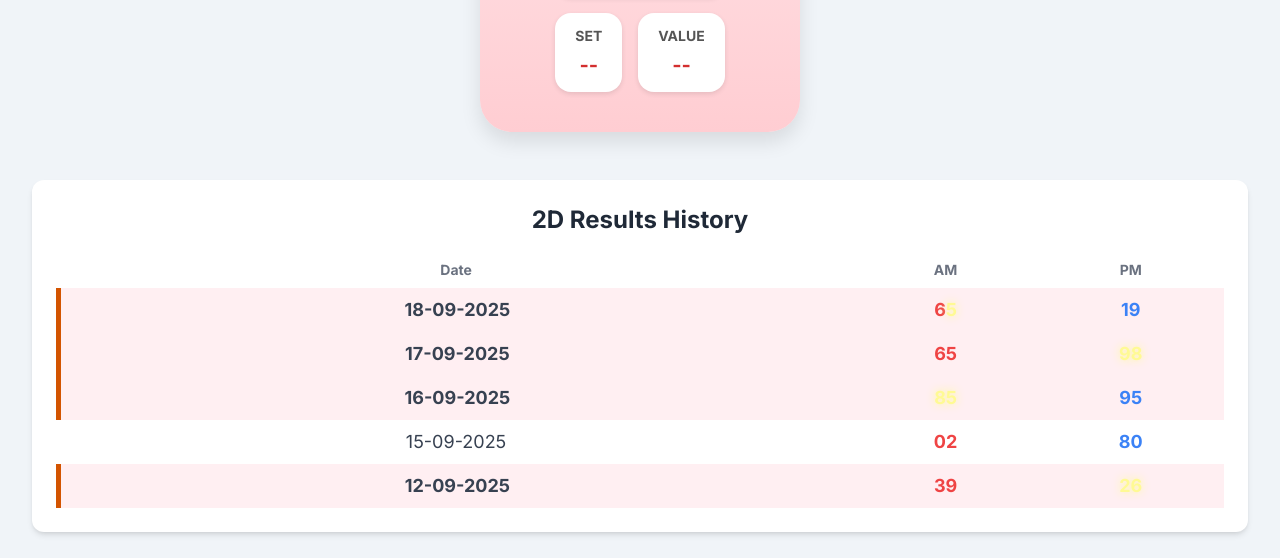
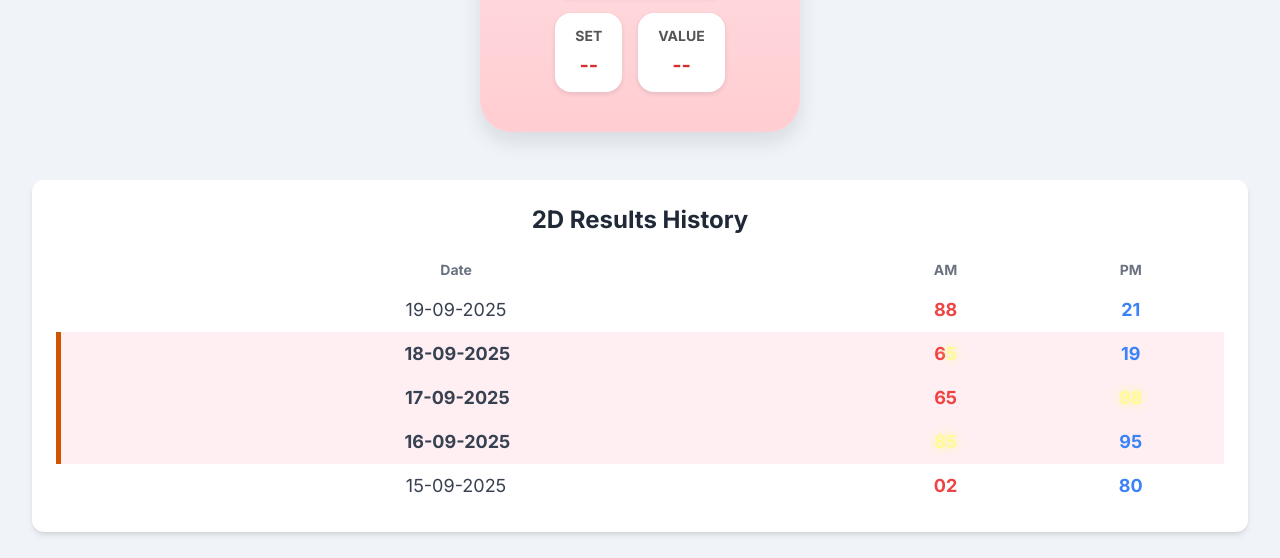
Before and after one commit to ryan85501/2d-calculation-server, a plain HTML site: page index.html in a window 1280 px wide. Shown: the part 614-1172 px from the top of the page. Drawn offline with nearby package versions, Linux system fonts and the light colour scheme; no server answers.

Commit message:
Update index.html

```diff
--- a/index.html
+++ b/index.html
@@ -686,11 +686,12 @@
 
             // History data structure to store results.
             let history = [
+                 { date: '19-09-2025', day: 'Friday', am: '88', pm: '21' },
                 { date: '18-09-2025', day: 'Thursday', am: '65', pm: '19' , highlight: true },
                 { date: '17-09-2025', day: 'Wednesday', am: '65', pm: '98' , highlight: true },
                 { date: '16-09-2025', day: 'Tuesday', am: '85', pm: '95' , highlight: true },
                 { date: '15-09-2025', day: 'Monday', am: '02', pm: '80' },
-                { date: '12-09-2025', day: 'Friday', am: '39', pm: '26' , highlight: true },
+
 
 
                 ];
@@ -703,7 +704,7 @@
                 '2737', '0490', '7499', '1678', '0468', '7198', '7715',
                 '0172', '9065', '7886', '4784', '6717', '2253', '2607',
                 '5216', '1684', '8752', '1533', '3926', '0280', '8595',
-                '6598', '6519'
+                '6598', '6519', '8821'
             ];
 
             // Function to fetch and display live 2D result - FIXED VERSION
@@ -807,9 +808,7 @@
                         }
 
 
-                        else if  (pmContent === '26') {
-                            pmContent = `<span class="shining-digit">26</span>`;
-                        }
+
 
                         else if  (pmContent === '98') {
                             pmContent = `<span class="shining-digit">98</span>`;
```
